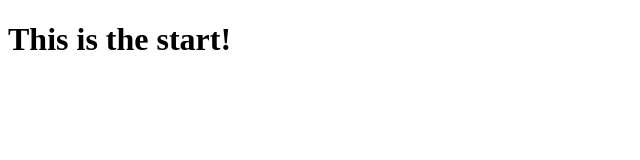
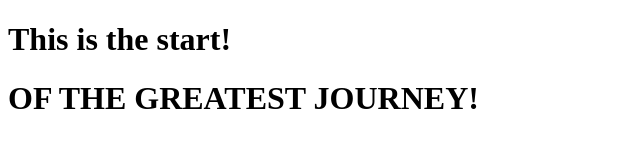
Before and after one commit to JTTekSolutions/JTGameReviewSite, a plain HTML site: page index.html in a window 1280 px wide. Shown: the whole page, without its empty margins (0-640 px from the left). Drawn offline with Linux system fonts and the light colour scheme.

Commit message:
Test change

```diff
--- a/index.html
+++ b/index.html
@@ -3,5 +3,6 @@
 	<head><title>www.JTekSolutions.com</title></head>
 	<body>
 		<h1>This is the start!</h1>
+		<h1>OF THE GREATEST JOURNEY!</h1>
 	</body>
 </html>
```
